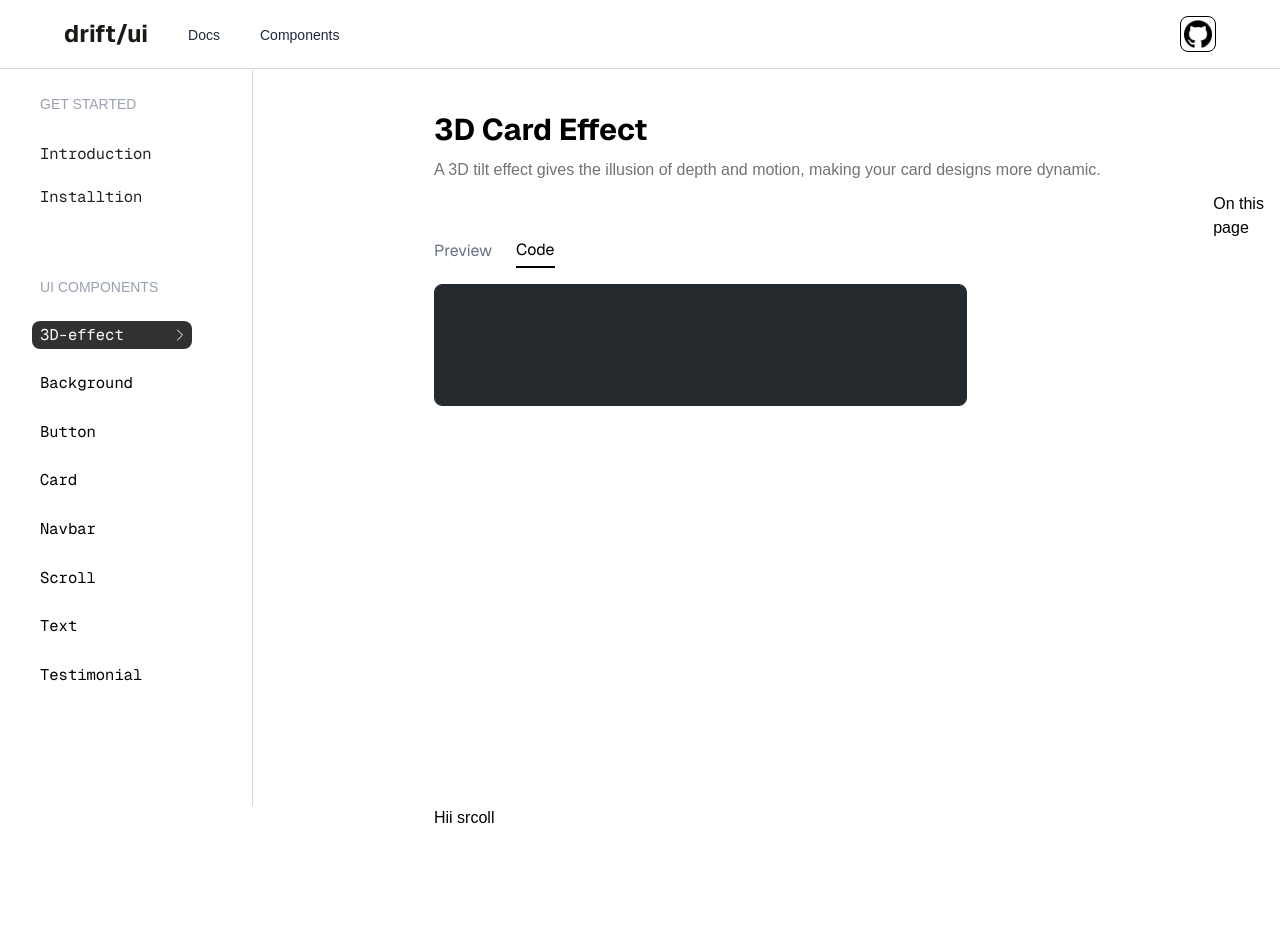
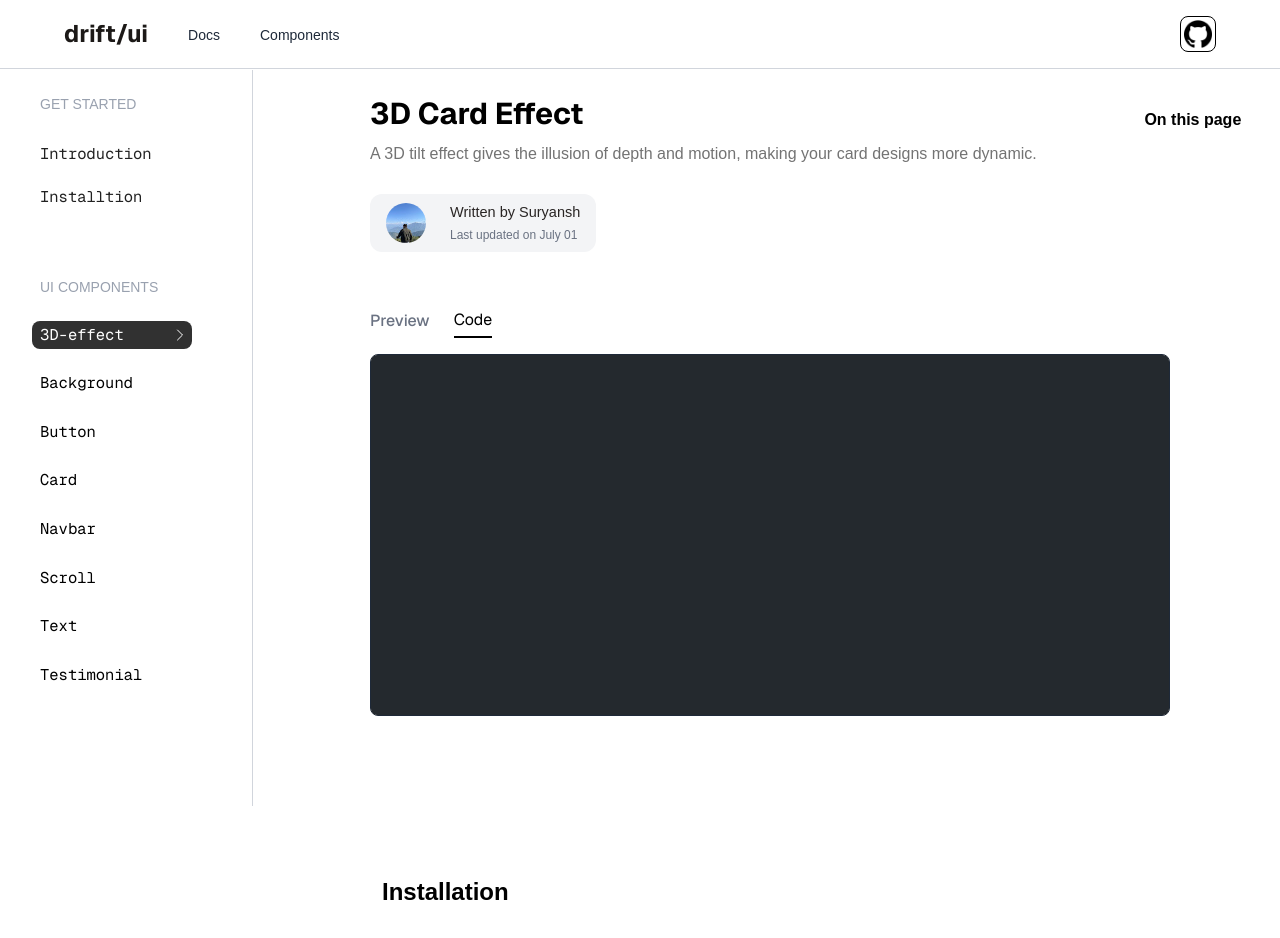
Before and after one commit to suryanshXD/Drift-UI, a Next.js app: page /docs/components/3d-effect in a window 1280 px wide. Both pictures are taken after a click on the button "Code". Shown: the top 938 px of the page. After the commit the page ends 908 px from the top, so only its background shows below. Built offline with nearby package versions, Linux system fonts and the light colour scheme.

Commit message:
added profile box

```diff
--- a/app/components/ui-components/3d-Effect.tsx
+++ b/app/components/ui-components/3d-Effect.tsx
@@ -47,7 +47,7 @@ export default function HoverTiltImage({ img, width }: style) {
   return (
     <>
       <motion.img
-        transition={{ duration: 0.9 }}
+        transition={{ duration: 0.3, delay: 0.3 }}
         style={{
           transform: "translateZ(60px)",
           transformStyle: "preserve-3d",
--- a/app/docs/components/3d-effect/page.tsx
+++ b/app/docs/components/3d-effect/page.tsx
@@ -2,12 +2,14 @@
 import HoverTiltImage from "@/app/components/ui-components/3d-Effect";
 import { useRef, useState } from "react";
 import { cn } from "../../../../libs/utils";
+import profile from "../../../../public/profile.jpg";
+import Image from "next/image";
 
 export default function page() {
   const img1 =
     "https://img.freepik.com/free-photo/anime-japanese-character_23-2151478190.jpg?ga=GA1.1.1804695545.1747980337&semt=ais_hybrid&w=740";
 
-  const [activeTab, setActiveTab] = useState<"preview" | "code">("preview");
+  const [preview, setPreview] = useState<"preview" | "code">("preview");
   const installtionRef = useRef(null);
   const srcollService = () => {
     window.scrollTo({
@@ -17,61 +19,81 @@ export default function page() {
   };
   return (
     <>
-      <div className="flex flex-row min-h-screen sm: ml-1 lg:ml-36">
-        <div className="pl-10  mt-12">
-          <div className="text-3xl text-black font-sans font-bold">
+      <div className="flex flex-row min-h-screen sm: ml-1 lg:ml-20">
+        <div className="pl-10  lg:mt-8">
+          <div
+            onClick={srcollService}
+            className="fixed ml-[60.5%] mt-3 font-semibold cursor-pointer"
+          >
+            On this page
+          </div>
+          <div className="text-3xl text-black font-sans font-bold ">
             3D Card Effect
           </div>
           <div className="text-neutral-500 font-light mt-2.5">
             A 3D tilt effect gives the illusion of depth and motion, making your
             card designs more dynamic.
           </div>
+          <div className="flex flex-row gap-2 items-center mt-7  max-w-fit py-2 px-4 justify-between rounded-xl bg-gray-100">
+            <Image
+              src={profile}
+              alt="meri photu"
+              className="rounded-full size-10"
+            />
+            <div className="flex flex-col gap-0.5 justify-start ml-4">
+              <div className="text-[14.5px] text-stone-800 font-medium">
+                Written by Suryansh
+              </div>
+              <div className="text-[12px] text-gray-500">
+                Last updated on July 01
+              </div>
+            </div>
+          </div>
           <div className="flex flex-row gap-6 text-md font-sans font-stretch-150% mt-14">
             <button
               className={cn(
-                "pb-1 transition-colors",
-                activeTab === "preview"
+                "pb-1 transition-colors font-medium",
+                preview === "preview"
                   ? "text-black border-b-2 border-black "
                   : "text-gray-500 hover:text-gray-300"
               )}
-              onClick={() => setActiveTab("preview")}
+              onClick={() => setPreview("preview")}
             >
               Preview
             </button>
             <button
               className={cn(
                 "pb-1 transition-colors",
-                activeTab === "code"
+                preview === "code"
                   ? "text-black border-b-2 border-black"
                   : "text-gray-500 hover:text-gray-300"
               )}
-              onClick={() => setActiveTab("code")}
+              onClick={() => setPreview("code")}
             >
               Code
             </button>
           </div>
-          <div className="border border-gray-800 rounded-lg mt-4 w-[80%]">
-            {activeTab === "preview" ? (
-              <div className="flex flex-col justify-center items-center my-22">
+          <div className="border border-gray-800 rounded-lg mt-4 w-[120%] bg-gray-50">
+            {preview === "preview" ? (
+              <div className="flex flex-col justify-center items-center my-22 ">
                 <div className="shadow-2xl">
                   <HoverTiltImage img={img1} width={200} />
                 </div>
               </div>
             ) : (
-              <pre className="bg-[#24292e]  rounded-md text-sm min-h-[120px]">
+              <pre className="bg-[#24292e]  rounded-md text-sm min-h-[360px]">
                 <code className="text-gray-100"></code>
               </pre>
             )}
           </div>
-          <div ref={installtionRef} className="text-black my-100">
-            Hii srcoll
+          <div className="ml-3 flex flex-col">
+            <div
+              ref={installtionRef}
+              className="text-black font-semibold text-2xl mt-40"
+            >
+              Installation
+            </div>
           </div>
-        </div>
-        <div
-          onClick={srcollService}
-          className="fixed ml-[64%] mt-32 font-medium cursor-pointer"
-        >
-          On this page
         </div>
       </div>
     </>
--- a/app/docs/page.tsx
+++ b/app/docs/page.tsx
@@ -49,7 +49,7 @@ export default function PageDocs() {
           </div>
         </div>
         <div className="flex flex-col sm: px-5 lg:px-20">
-          <div className="text-4xl text-stone-900 mt-6 font-semibold">
+          <div className="text-4xl text-stone-900 sm: mt-10 lg:mt-6 font-semibold">
             Introduction
           </div>
           <div className="">
@@ -88,12 +88,12 @@ export default function PageDocs() {
         <div className="flex flex-row justify-end">
           <Link
             href={"/docs/installtion"}
-            className="flex flex-row items-center gap-2 mt-6 mr-20 bg-black text-white px-2.5 py-1 w-fit rounded-lg border border-gray-500 text-sm cursor-pointer"
+            className="flex flex-row items-center gap-2 mt-6 sm: mr-5 lg:mr-20 bg-black text-white px-2.5 py-1 w-fit rounded-lg border border-gray-500 text-sm cursor-pointer"
           >
             Installation <ArrowRight />
           </Link>
         </div>
-        <div className="px-22 mt-32 mb-12 flex flex-col">
+        <div className="sm: px-8 lg:px-22 mt-32 mb-12 flex flex-col">
           <div ref={faqRef} className="text-2xl font-semibold">
             FAQ's
           </div>
```
Also changed, not shown: public/profile.jpg (added).
